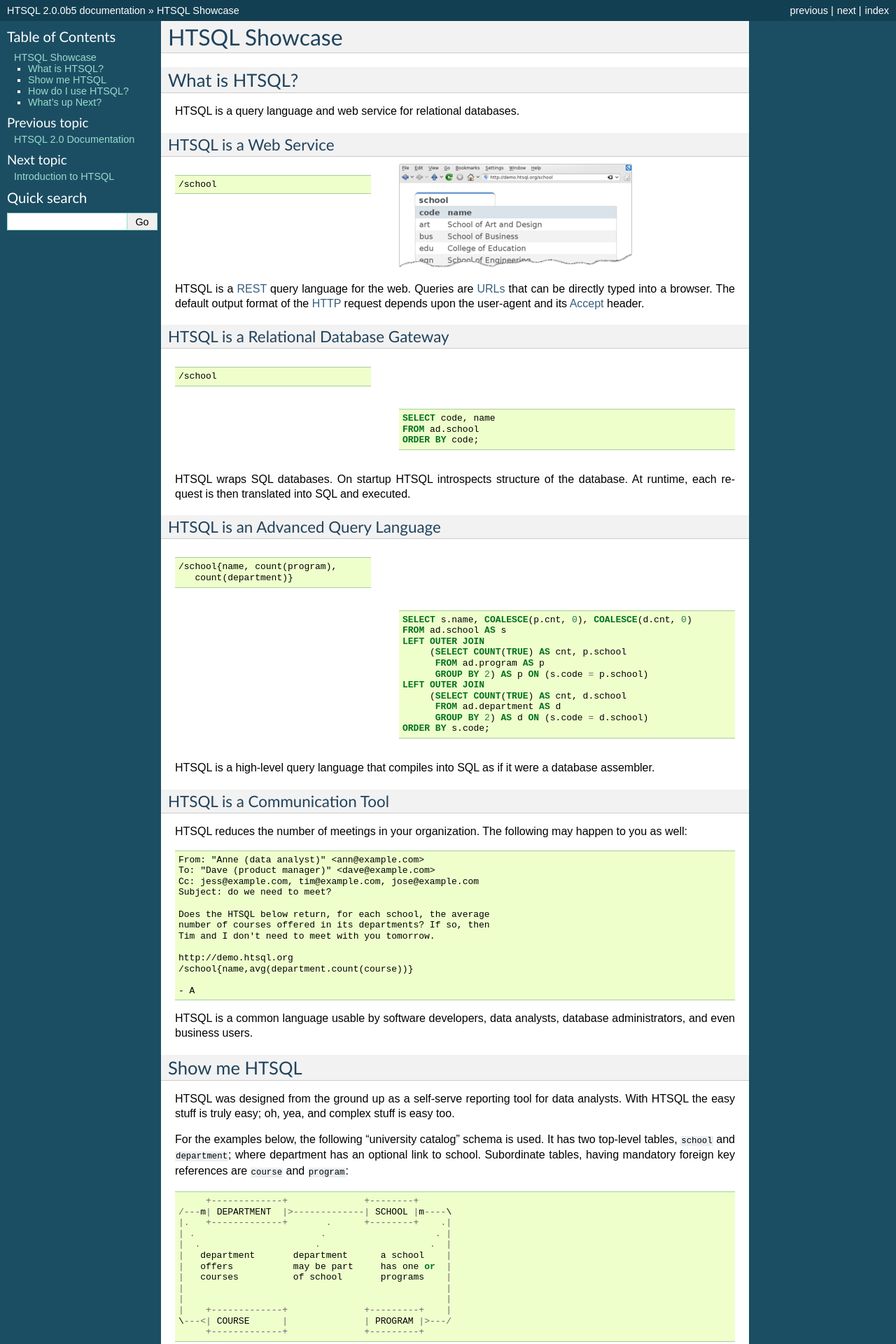
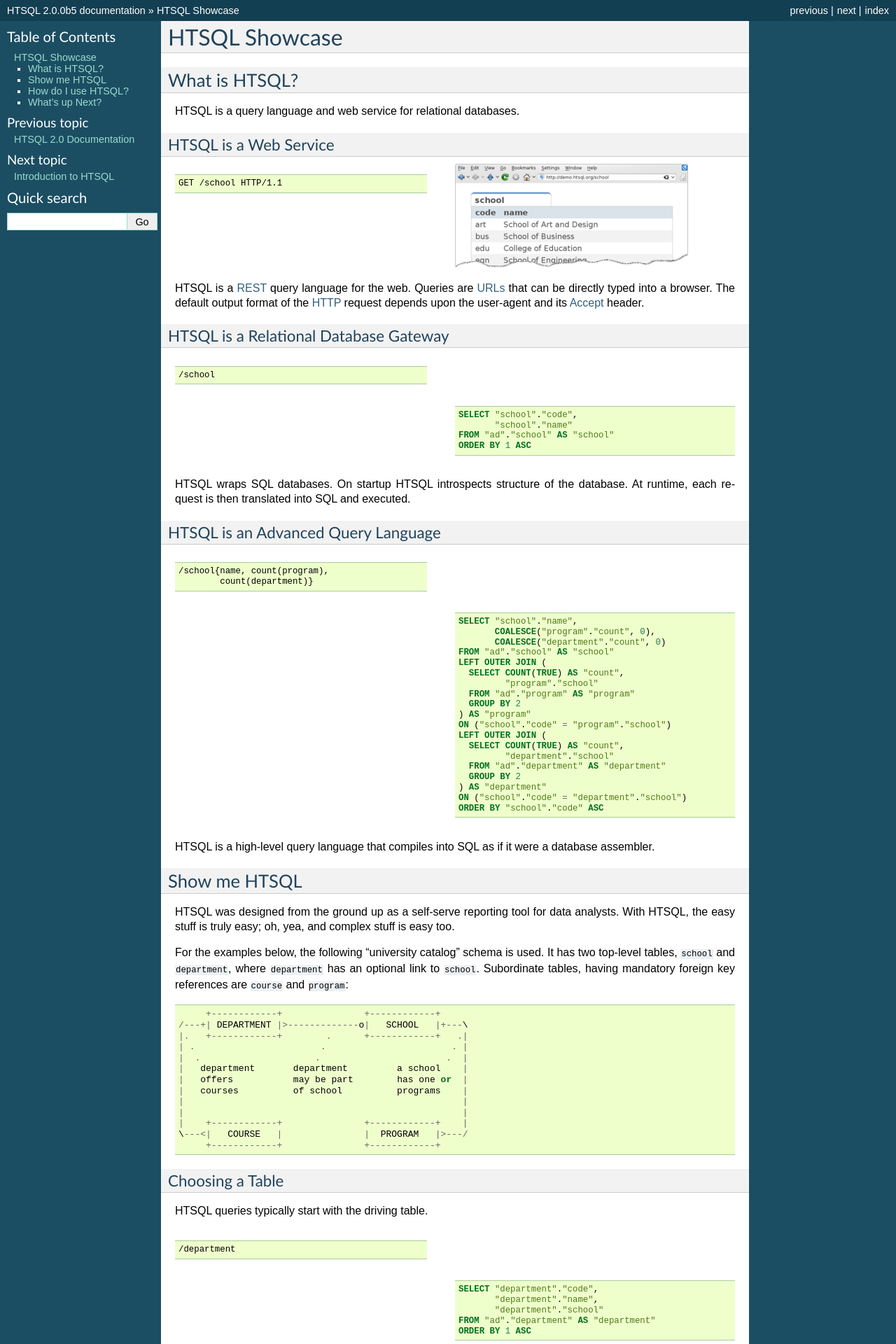
Before and after one commit to prometheusresearch/htsql, a Sphinx documentation site: the page built from doc/showcase.rst, in a window 1280 px wide. Shown: the top 1920 px of the page at 70% size. Built offline with Sphinx 7.4.7, drawn with Linux system fonts in a browser that asks for light colours; some of the changed text lies outside the part shown.

Commit message:
Updated the showcase.

```diff
--- a/doc/api.rst
+++ b/doc/api.rst
@@ -1,6 +1,6 @@
-=============
+*************
   HTSQL API
-=============
+*************
 
 Contents:
 
--- a/doc/reference.rst
+++ b/doc/reference.rst
@@ -1,6 +1,6 @@
-====================
+********************
   HTSQL Reference
-====================
+********************
 
 Grammar
 =======
--- a/doc/roadmap.rst
+++ b/doc/roadmap.rst
@@ -1,6 +1,6 @@
-=================
+*****************
   HTSQL Roadmap
-=================
+*****************
 
 
 SQL Translator
--- a/doc/showcase.rst
+++ b/doc/showcase.rst
@@ -1,20 +1,22 @@
-*******************
+******************
   HTSQL Showcase
-*******************
+******************
+
 
 What is HTSQL?
 ==============
 
 HTSQL is a query language and web service for relational databases.
 
+
 HTSQL is a Web Service
 ----------------------
 
 .. container:: vsplit
 
-   .. sourcecode:: htsql
+   .. sourcecode:: text
 
-      /school
+      GET /school HTTP/1.1
 
    .. image:: img/show_school.png
       :alt: output of /school query
@@ -29,6 +31,7 @@
 .. _Accept: http://www.w3.org/Protocols/rfc2616/rfc2616-sec14.html
 .. _URLs: http://www.ietf.org/rfc/rfc3986.txt
 
+
 HTSQL is a Relational Database Gateway
 --------------------------------------
 
@@ -40,13 +43,15 @@
 
    .. sourcecode:: sql
 
-      SELECT code, name
-      FROM ad.school
-      ORDER BY code;
+      SELECT "school"."code",
+             "school"."name"
+      FROM "ad"."school" AS "school"
+      ORDER BY 1 ASC
 
 HTSQL wraps SQL databases.  On startup HTSQL introspects structure of
 the database.  At runtime, each request is then translated into SQL and
 executed.
+
 
 HTSQL is an Advanced Query Language
 -----------------------------------
@@ -56,74 +61,59 @@
    .. sourcecode:: htsql
 
       /school{name, count(program),
-         count(department)}
+              count(department)}
 
    .. sourcecode:: sql
 
-      SELECT s.name, COALESCE(p.cnt, 0), COALESCE(d.cnt, 0)
-      FROM ad.school AS s
-      LEFT OUTER JOIN
-           (SELECT COUNT(TRUE) AS cnt, p.school
-            FROM ad.program AS p
-            GROUP BY 2) AS p ON (s.code = p.school)
-      LEFT OUTER JOIN
-           (SELECT COUNT(TRUE) AS cnt, d.school
-            FROM ad.department AS d
-            GROUP BY 2) AS d ON (s.code = d.school)
-      ORDER BY s.code;
+      SELECT "school"."name",
+             COALESCE("program"."count", 0),
+             COALESCE("department"."count", 0)
+      FROM "ad"."school" AS "school"
+      LEFT OUTER JOIN (
+        SELECT COUNT(TRUE) AS "count",
+               "program"."school"
+        FROM "ad"."program" AS "program"
+        GROUP BY 2
+      ) AS "program"
+      ON ("school"."code" = "program"."school")
+      LEFT OUTER JOIN (
+        SELECT COUNT(TRUE) AS "count",
+               "department"."school"
+        FROM "ad"."department" AS "department"
+        GROUP BY 2
+      ) AS "department"
+      ON ("school"."code" = "department"."school")
+      ORDER BY "school"."code" ASC
 
 HTSQL is a high-level query language that compiles into SQL as if it
 were a database assembler.
-
-HTSQL is a Communication Tool
------------------------------
-
-HTSQL reduces the number of meetings in your organization. The
-following may happen to you as well::
-
-   From: "Anne (data analyst)" <ann@example.com>
-   To: "Dave (product manager)" <dave@example.com>
-   Cc: jess@example.com, tim@example.com, jose@example.com
-   Subject: do we need to meet?
-
-   Does the HTSQL below return, for each school, the average
-   number of courses offered in its departments? If so, then
-   Tim and I don't need to meet with you tomorrow.
-
-   http://demo.htsql.org
-   /school{name,avg(department.count(course))}
-
-   - A
-
-HTSQL is a common language usable by software developers, data analysts,
-database administrators, and even business users.
 
 
 Show me HTSQL
 =============
 
 HTSQL was designed from the ground up as a self-serve reporting tool for
-data analysts.  With HTSQL the easy stuff is truly easy; oh, yea, and
+data analysts.  With HTSQL, the easy stuff is truly easy; oh, yea, and
 complex stuff is easy too.
 
 For the examples below, the following "university catalog" schema is
-used.  It has two top-level tables, ``school`` and ``department``; where
-department has an optional link to school.  Subordinate tables, having
-mandatory foreign key references are ``course`` and ``program``::
+used.  It has two top-level tables, ``school`` and ``department``, where
+``department`` has an optional link to ``school``.  Subordinate tables,
+having mandatory foreign key references are ``course`` and ``program``::
 
-         +-------------+              +--------+
-    /---m| DEPARTMENT  |>-------------| SCHOOL |m----\
-    |.   +-------------+       .      +--------+    .|
-    | .                       .                    . |
-    |  .                     .                    .  |
-    |   department       department      a school    |
-    |   offers           may be part     has one or  |
-    |   courses          of school       programs    |
-    |                                                |
-    |                                                |
-    |    +-------------+              +---------+    |
-    \---<| COURSE      |              | PROGRAM |>---/
-         +-------------+              +---------+
+         +------------+               +------------+
+    /---+| DEPARTMENT |>-------------o|   SCHOOL   |+---\
+    |.   +------------+        .      +------------+   .|
+    | .                       .                       . |
+    |  .                     .                       .  |
+    |   department       department         a school    |
+    |   offers           may be part        has one or  |
+    |   courses          of school          programs    |
+    |                                                   |
+    |                                                   |
+    |    +------------+               +------------+    |
+    \---<|   COURSE   |               |  PROGRAM   |>---/
+         +------------+               +------------+
 
 
 Choosing a Table
@@ -167,8 +158,8 @@
       SELECT "school"."name" AS "School",
              "department"."name" AS "Department"
       FROM "ad"."department" AS "department"
-           LEFT OUTER JOIN "ad"."school" AS "school"
-           ON ("department"."school" = "school"."code")
+      LEFT OUTER JOIN "ad"."school" AS "school"
+      ON ("department"."school" = "school"."code")
       ORDER BY "department"."code" ASC
 
 This query (Q2_) returns, for each department, the name of the
@@ -177,6 +168,7 @@
 .. _Q2:
      http://demo.htsql.org
      /department{school.name :as 'School', name :as 'Department'}
+
 
 Filtering Rows
 --------------
@@ -188,7 +180,7 @@
    .. sourcecode:: htsql
 
       /course?credits>3
-       &department.school='egn'
+             &department.school='egn'
 
    .. sourcecode:: sql
 
@@ -198,8 +190,8 @@
               "course"."credits",
               "course"."description"
        FROM "ad"."course" AS "course"
-            INNER JOIN "ad"."department" AS "department"
-            ON ("course"."department" = "department"."code")
+       INNER JOIN "ad"."department" AS "department"
+       ON ("course"."department" = "department"."code")
        WHERE ("course"."credits" > 3)
          AND ("department"."school" = 'egn')
        ORDER BY 1 ASC, 2 ASC
@@ -211,18 +203,17 @@
      http://demo.htsql.org
      /course?department.school='egn'&credits>3
 
+
 Paging and Sorting
 ------------------
 
-HTSQL has a composable table expression mechanism for things like
-sorting and paging.
+Table operations such as sorting and paging are chainable.
 
 .. container:: vsplit
 
    .. sourcecode:: htsql
 
-      /course.sort(credits)
-             .limit(10,20)
+      /course.sort(credits).limit(10,20)
 
    .. sourcecode:: sql
 
@@ -242,6 +233,7 @@
      http://demo.htsql.org
      /course.sort(credits).limit(10,20)
 
+
 Aggregating Data
 ----------------
 
@@ -252,8 +244,8 @@
    .. sourcecode:: htsql
 
       /school{name,
-          avg(department.count(course))
-      }?exists(program.degree='ms')
+              avg(department.count(course))}
+             ?exists(program.degree='ms')
 
    .. sourcecode:: sql
 
@@ -296,122 +288,109 @@
 How do I use HTSQL?
 ===================
 
-HTSQL is a tool that can be used with any number of higher-level
-tools.
+HTSQL can be used with any number of higher-level tools.
+
 
 HTSQL Makes Dashboarding Easy
 -----------------------------
 
-.. image:: img/htraf_screenshot.png
-   :alt: The HTRAF demo
-   :align: right
-   :target: http://htraf.htsql.org/
+.. container:: vsplit
 
-.. sourcecode:: html
+   .. sourcecode:: html
 
-    <body>
-        <h3>Select School</h3>
-        <select id="school"
-                data-source="/school{code, name}"/>
-        <div class="chart"
-             data-source="/program{title, count(student)}
-                          ?school=$school&count(student)>0"
-             data-display="chart"
-             data-chart-title="Percent of Students by Program"/>
+      <body>
+          <h3>Select School</h3>
+          <select id="school"
+                  data-source="/school{code, name}"/>
+          <div class="chart"
+               data-source="/program{title, count(student)}
+                            ?school=$school&count(student)>0"
+               data-display="chart"
+               data-chart-title="Percent of Students by Program"/>
 
-        <h3>Departments</h3>
-        <p>Filter by name: <input id="department_name"/></p>
-        <table id="department"
-               data-hide-first-column="yes"
-               data-source="/department{code, name, school.name}
-                            ?school=$school&name~$department_name"/>
-        <p>
-            The selected department:
-            <em data-source="/department{name}?code=$department"/>
-            <br/>
-            The number of courses in selected department:
-            <strong data-source="/department{count(course)}
-                                 ?code=$department"/>
-        </p>
+          <h3>Departments</h3>
+          <p>Filter by name: <input id="department_name"/></p>
+          <table id="department"
+                 data-hide-first-column="yes"
+                 data-source="/department{code, name, school.name}
+                              ?school=$school&name~$department_name"/>
+          <p>
+              The selected department:
+              <em data-source="/department{name}?code=$department"/>
+              <br/>
+              The number of courses in selected department:
+              <strong data-source="/department{count(course)}
+                                   ?code=$department"/>
+          </p>
 
-        <h3>Courses</h3>
-        <table id="course"
-               data-source="/course?department=$department"/>
-    </body>
+          <h3>Courses</h3>
+          <table id="course"
+                 data-source="/course?department=$department"/>
+      </body>
 
-The dashboard above (using the JQuery HTRAF toolkit) shows a 3-level
+   .. image:: img/htraf_screenshot.png
+      :alt: The HTRAF demo
+      :target: http://htraf.htsql.org/
+
+The dashboard above (using the JQuery-based HTRAF toolkit) shows a 3-level
 drill down (``school``, ``department`` and ``course``) for a university
 schema.  The live demo for this dashboard is at http://htraf.htsql.org/.
+
+
+HTSQL is a Communication Tool
+-----------------------------
+
+HTSQL reduces the number of meetings in your organization.  The
+following may happen to you as well::
+
+   From: "Anne (data analyst)" <ann@example.com>
+   To: "Dave (product manager)" <dave@example.com>
+   Cc: jess@example.com, tim@example.com, jose@example.com
+   Subject: do we need to meet?
+
+   Does the HTSQL below return, for each school, the average
+   number of courses offered in its departments? If so, then
+   Tim and I don't need to meet with you tomorrow.
+
+   http://demo.htsql.org/school{name,avg(department.count(course))}
+
+   - A
+
+HTSQL is a common language usable by software developers, data analysts,
+database administrators, and even business users.
 
 
 What's up Next?
 ===============
 
 
-*Programs and departments in each school*
------------------------------------------
+Hierarchical Output
+-------------------
 
-**HTSQL** (C1_, using 1.0, different syntax)::
+HTSQL will not be limited to tabular output.
 
-    /school{name, /program{title}, /department{name}}
+.. sourcecode:: htsql
 
-This query produces a *tree* output::
+   /school{name, /program{title}, /department{name}}
 
-    [
-     ["School of Art and Design",
-      ["Post Baccalaureate in Art History", ...],
-      ["Art History", "Studio Art"]],
-     ["School of Business",
-      ["Graduate Certificate in Accounting", ...],
-      ["Accounting", "Capital Markets", "Corporate Finance"]],
-     ...
-    ]
+This query (R1_) returns programs and departments
+in each school.
 
-You need at least 3 **SQL** statements to produce the same result::
-
-    SELECT name, code
-    FROM ad.school
-    ORDER BY code;
-
-    SELECT s.code, p.title
-    FROM ad.school AS s
-    INNER JOIN
-         ad.program AS p ON (s.code = p.school)
-    ORDER BY s.code, p.code;
-
-    SELECT s.code, d.name
-    FROM ad.school AS s
-    INNER JOIN
-         ad.department AS d ON (s.code = d.school)
-    ORDER BY s.code, d.code;
-
-.. _C1: http://demo.htsql.com/school{name}/(program{title};department{name})
+.. _R1:
+     http://demo.htsql.com
+     /school{name}/(program{title};department{name})
 
 
-*The number of programs per degree*
------------------------------------
+Projections
+-----------
 
-**HTSQL** (C2_, using 1.0)::
+HTSQL will support complex grouping operations.
 
-    /program{degree^, count()}
+.. sourcecode:: htsql
 
-**SQL**::
+   /program{degree^, count()}
 
-    SELECT degree, COUNT(TRUE)
-    FROM ad.program
-    GROUP BY 1
-    ORDER BY 1;
+This query (R2_) returns the number of programs per degree.
 
-.. _C2: http://demo.htsql.com/program{degree^,count()}
-
-
-*The number&list of schools and the top 2 departments by the number of programs*
---------------------------------------------------------------------------------
-
-**HTSQL** (C3_, using 1.0, different syntax, w/o ``top()``)::
-
-    /school{count(program)^, count(), /name, /department.top(2)}
-
-**SQL**: *Ahhh!*
-
-.. _C3: http://demo.htsql.com/school{count(program)^,count()}/({name};department)
+.. _R2:
+     http://demo.htsql.com/program{degree^,count()}
--- a/doc/static/extra.css
+++ b/doc/static/extra.css
@@ -9,11 +9,13 @@
 }
 
 div.vsplit > *:first-child {
-  width: 35%;
+  width: 45%;
   float: left;
+  font-size: 95%;
 }
 
 div.vsplit > *:first-child +* {
-  width: 60%;
+  width: 50%;
   float: right;
+  font-size: 95%;
 }
--- a/doc/tutorial.rst
+++ b/doc/tutorial.rst
@@ -1,6 +1,6 @@
-=========================
+*************************
   Introduction to HTSQL
-=========================
+*************************
 
 *A query language for the accidental programmer*
 
```
Also changed, not shown: other parts of doc/showcase.rst (+2 -1 lines).
